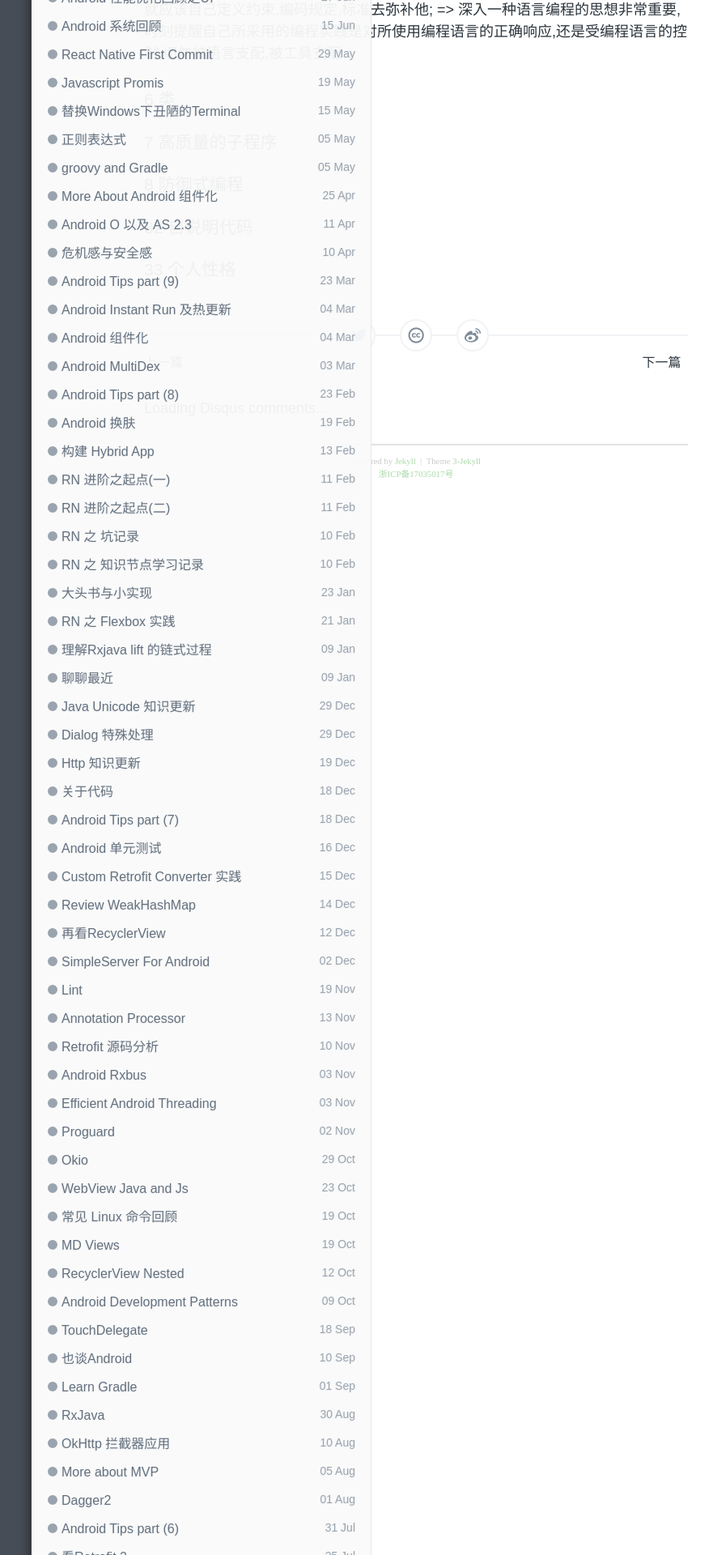
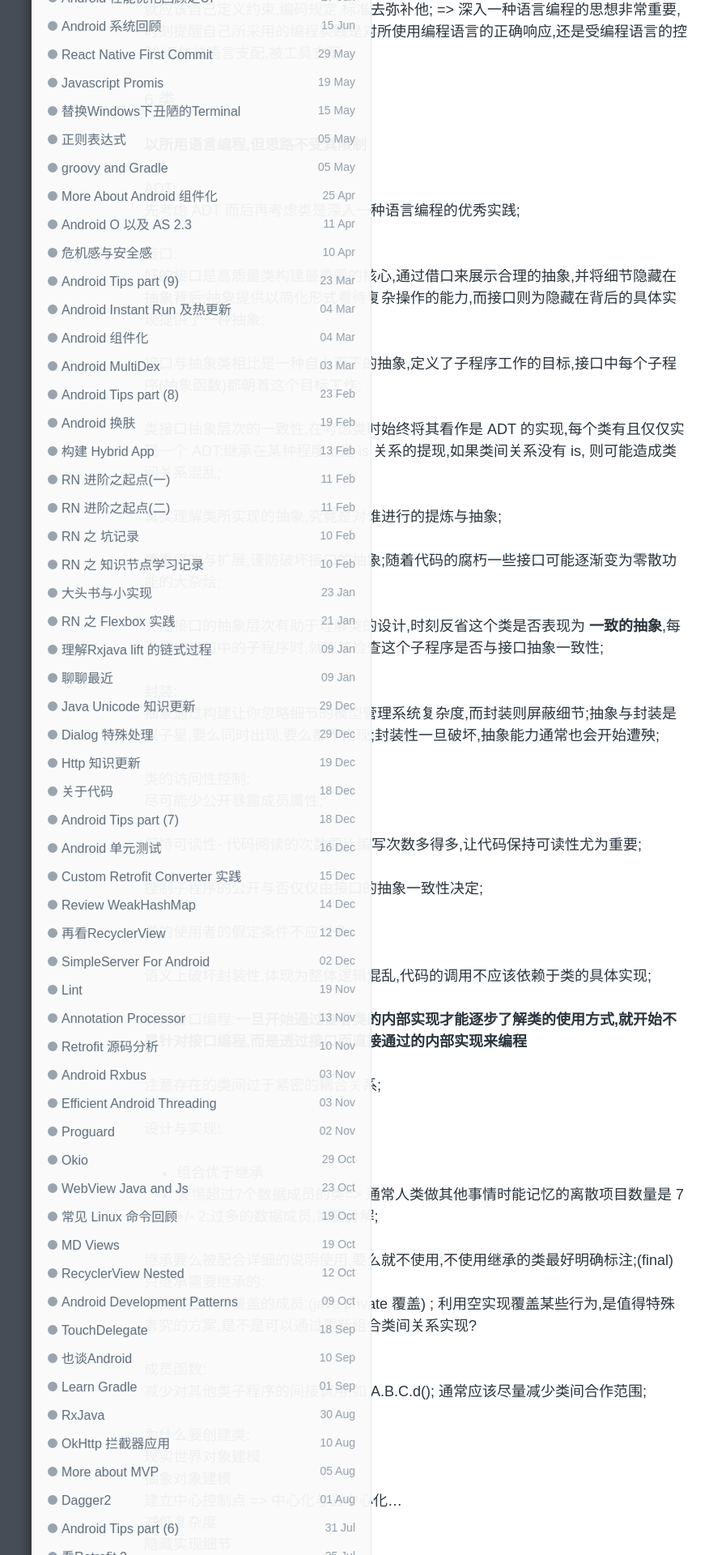
Before and after one commit to enlipan/enlipan.github.io, a Jekyll site: the page built from _posts/2017-12-01-coding-complete-reading.md, in a window 1280 px wide. Shown: the part 1424-3344 px from the top of the page at 81% size, without its empty margins (126-1007 px from the left). Built offline with Jekyll 4.4.1, drawn with Linux system fonts in a browser that asks for light colours; nearby versions of some CDN libraries; comment, search, counter and statistics services are not loaded; some of the changed text lies outside the part shown.

Commit message:
modify reading code complete

```diff
--- a/_posts/2017-12-01-coding-complete-reading.md
+++ b/_posts/2017-12-01-coding-complete-reading.md
@@ -42,6 +42,68 @@
 
 ### 6 类
 
+**以所用语言编程,但思路不受其限制**
+
+ADT:
+先考虑 ADT 而后再考虑类是深入一种语言编程的优秀实践;
+
+接口:
+好的接口是高质量类构建最重要的核心,通过借口来展示合理的抽象,并将细节隐藏在抽象背后;抽象提供以简化形式看待复杂操作的能力,而接口则为隐藏在背后的具体实现提供了一种抽象;
+
+接口与抽象类相比是一种自上而下的抽象,定义了子程序工作的目标,接口中每个子程序(抽象函数)都朝着这个目标工作;
+
+类接口抽象层次的一致性,在考虑类时始终将其看作是 ADT 的实现,每个类有且仅仅实现一个 ADT;继承在某种程度上是 is 关系的提现,如果类间关系没有 is, 则可能造成类间关系混乱;
+
+真实理解类所实现的抽象,究竟是对谁进行的提炼与抽象;
+
+慎重修改与扩展,谨防破坏接口的抽象;随着代码的腐朽一些接口可能逐渐变为零散功能的大杂烩;
+
+关注接口的抽象层次有助于理解类的设计,时刻反省这个类是否表现为 **一致的抽象**,每当添加接口中的子程序时,就应该检查这个子程序是否与接口抽象一致性;
+
+封装:
+抽象通过构建让你忽略细节的模型管理系统复杂度,而封装则屏蔽细节;抽象与封装是双子星,要么同时出现,要么都不出现;封装性一旦破坏,抽象能力通常也会开始遭殃;
+
+类的访问性控制;
+尽可能少公开暴露成员属性;
+
+保持可读性- 代码阅读的次数要比编写次数多得多,让代码保持可读性尤为重要;
+
+控制子程序的公开与否仅仅由接口的抽象一致性决定;
+
+类的使用者的假定条件不应过多;
+
+语义上破坏封装性,体现为整体逻辑混乱,代码的调用不应该依赖于类的具体实现;
+
+针对接口编程:**一旦开始通过查看类的内部实现才能逐步了解类的使用方式,就开始不是针对接口编程,而是透过接口而直接通过的内部实现来编程**
+
+注意存在的类间过于紧密的耦合关系;
+
+设计与实现:
+* 组合优于继承
+* 警惕超过7个数据成员的类=> 通常人类做其他事情时能记忆的离散项目数量是 7 +/- 2;过多的数据成员,需要分解;
+
+继承要么被配合详细的说明使用,要么就不使用,不使用继承的类最好明确标注;(final)
+只继承需要继承的;
+不要覆盖不可覆盖的成员;(java private 覆盖) ;
+利用空实现覆盖某些行为,是值得特殊考究的方案,是不是可以通过重新组合类间关系实现?
+
+成员函数:
+减少对其他类子程序的间接调用;如  A.B.C.d();
+通常应该尽量减少类间合作范围;
+
+为什么要创建类:
+现实世界对象建模
+抽象对象建模
+建立中心控制点    => 中心化与去中心化...
+减低复杂度
+隐藏实现细节
+代码更加易于重用
+
+
+
+避免万能类的创建;
+消除无关紧要的类;
+避免动词命名而构建的类;- 一个类只有行为而没有属性通常不是真正的类;
 
 ### 7 高质量的子程序
 
```
